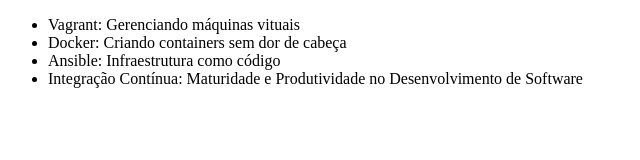
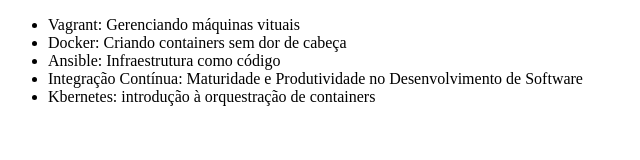
Before and after one commit to cosmo-menezes/alura-git, a plain HTML site: page index.html in a window 1280 px wide. Shown: the whole page, without its empty margins (0-640 px from the left). Drawn offline with Linux system fonts and the light colour scheme.

Commit message:
Alterando o nome do curso de kubernetes

```diff
--- a/index.html
+++ b/index.html
@@ -13,6 +13,7 @@
         Integração Contínua: Maturidade e Produtividade no Desenvolvimento de
         Software
       </li>
+      <li>Kbernetes: introdução à orquestração de containers</li>
     </ul>
   </body>
 </html>
```
